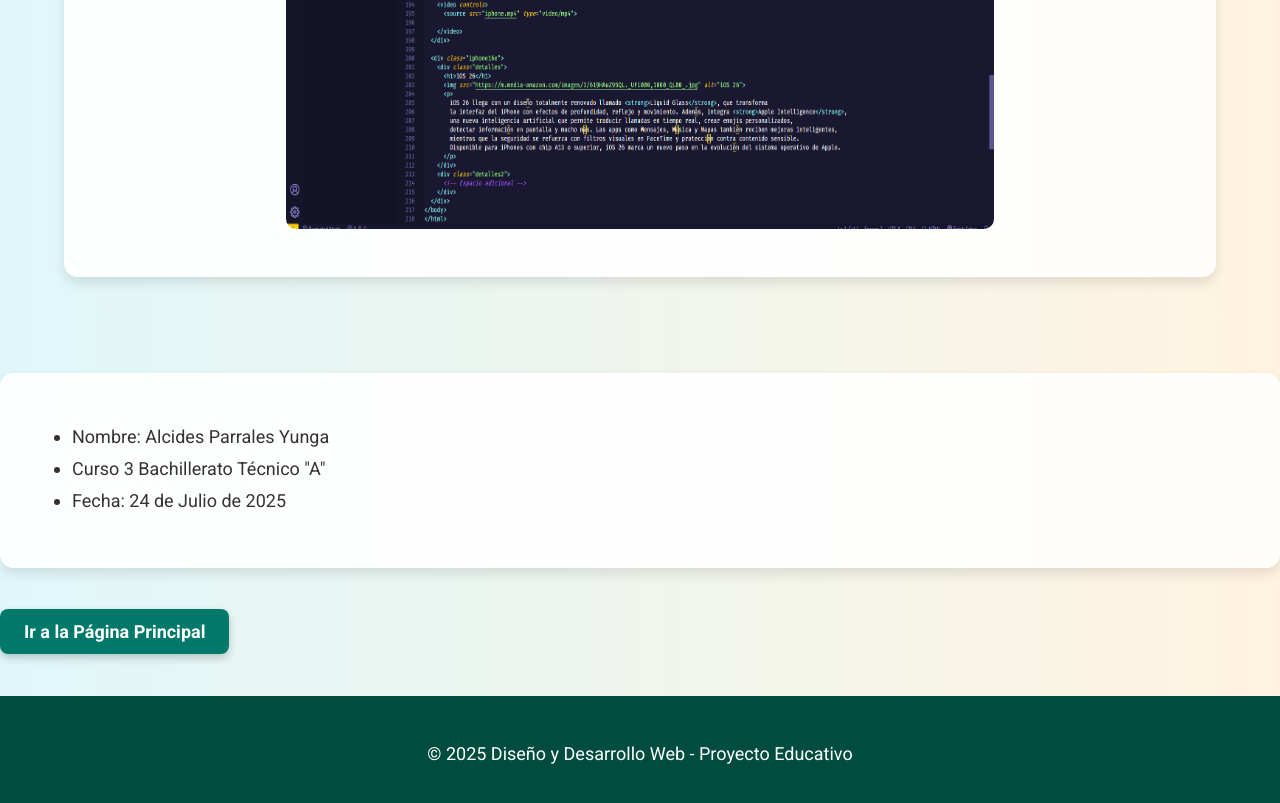
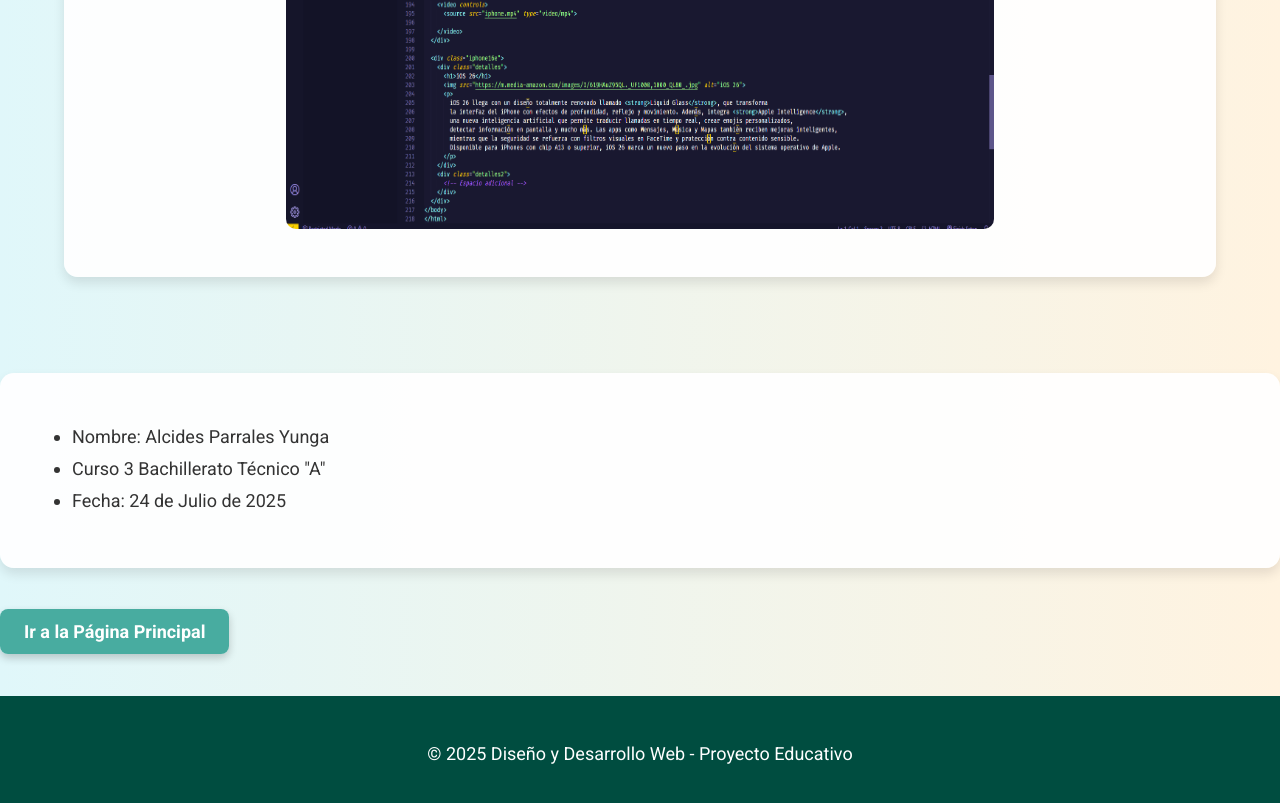
Before and after one commit to Kiomate/Dise-o-y-Desarrollo-Web, a plain HTML site: page index.html in a window 1280 px wide. Shown: the part 8320-9123 px from the top of the page. Drawn offline with Linux system fonts and the light colour scheme.

Commit message:
Update index.html

```diff
--- a/index.html
+++ b/index.html
@@ -293,7 +293,7 @@ document.getElementById("miBoton").onclick = function() {
 
     </div>
       <a href="otra_pagina.html" style="
-    background-color: #00796b;
+    background-color: #48aca0;
     color: white;
     padding: 12px 24px;
     font-size: 18px;
```
